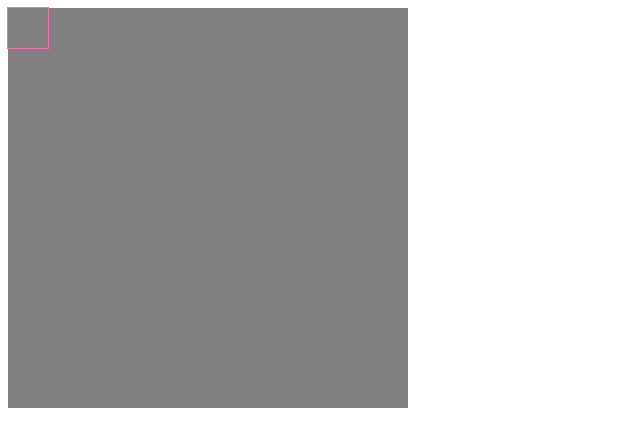
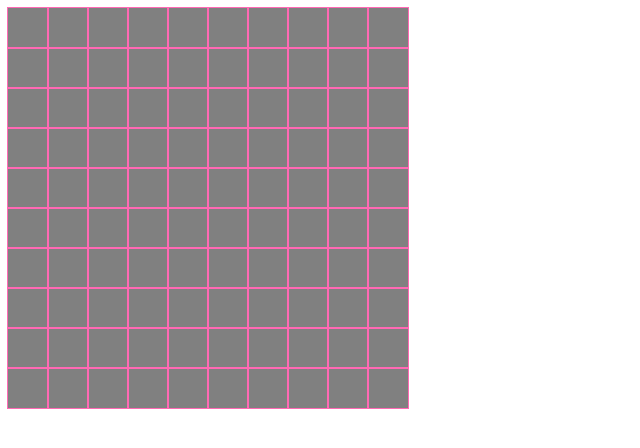
Before and after one commit to danimal-johnson/minesweeper, a plain HTML site: page index.html in a window 1280 px wide. Shown: the whole page, without its empty margins (0-640 px from the left). Drawn offline with Linux system fonts and the light colour scheme.

Commit message:
chore: Add createBoard function

```diff
--- a/app.js
+++ b/app.js
@@ -1 +1,18 @@
-console.log("sth");
+document.addEventListener('DOMContentLoaded', () => {
+  const grid = document.querySelector('.grid');
+  let width=10;
+  let height=10;
+  let squares = [];
+
+
+  function createBoard() {
+    for (let i=0; i < width*height; i++) {
+      const square = document.createElement('div');
+      square.setAttribute('id', i);
+      grid.appendChild(square);
+      squares.push(square);
+    }
+  }
+  createBoard();
+
+});
--- a/index.html
+++ b/index.html
@@ -5,11 +5,10 @@
   <meta name="viewport" content="width=device-width, initial-scale=1.0">
   <title>Minesweeper</title>
   <link rel="stylesheet" href="style.css"></link>
-  <script src="app.js" charset="utf-8" defer></script>
+  <script src="app.js" charset="utf-8"></script>
 </head>
 <body>
   <div class="grid">
-    <div></div>
   </div>
 </body>
 </html>
```
